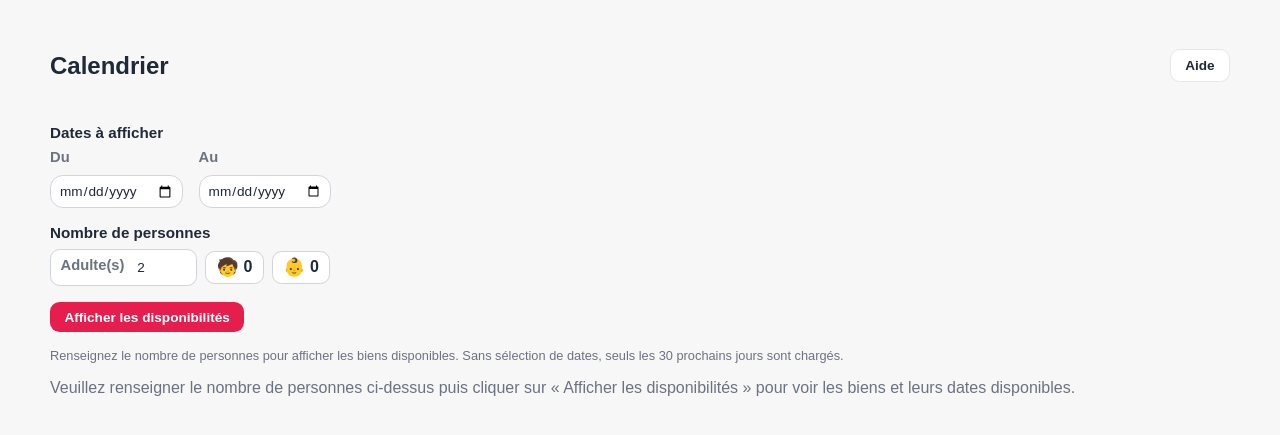
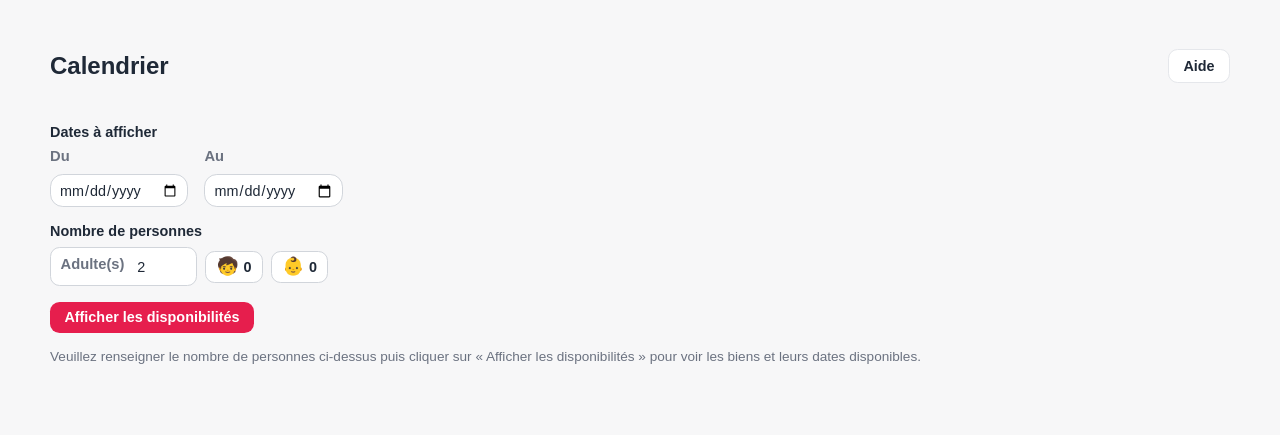
Before and after one commit to vmametmru/samchlolaurepartners, a PHP site: page /calendrier in a window 1280 px wide. Shown: the part 72-507 px from the top of the page. Run offline with PHP 8.4, Linux system fonts and the light colour scheme; data comes from the database, SQL or seed files in the repository; data that the repository does not hold is empty; some libraries are stand-ins or nearby versions.

Commit message:
Calendrier: normalize fonts, live capacity check, remove 30-days button

```diff
--- a/assets/css/styles.css
+++ b/assets/css/styles.css
@@ -34,6 +34,7 @@ img { max-width: 100%; display: block; }
 .navbar-user-info { font-size: .85rem; color: var(--text-muted, #6b7280); }
 .btn-primary, .btn-secondary, button.link-danger, button.link-warning { appearance: none; border: 0; cursor: pointer; font: inherit; }
 .btn-primary, .btn-secondary { display: inline-flex; align-items: center; justify-content: center; padding: .8rem 1rem; border-radius: .8rem; font-weight: 700; }
+.btn-primary:disabled, .btn-secondary:disabled { opacity: .5; cursor: not-allowed; }
 .btn-primary { background: var(--brand); color: white; }
 .btn-secondary { background: white; color: var(--text); border: 1px solid var(--border); }
 .btn-icon { appearance: none; border: 0; cursor: pointer; font: inherit; display: inline-flex; align-items: center; justify-content: center; width: 2.4rem; height: 2.4rem; border-radius: 50%; background: var(--brand); color: white; font-size: 1.1rem; text-decoration: none; flex-shrink: 0; }
@@ -195,16 +196,16 @@ label span, .label-inline { display: block; font-size: .92rem; font-weight: 600;
    both the column itself and the left offsets of the columns sticky after
    it (capacity, rooms) collapse accordingly; the property thumbnail (with
    its link to the property page) stays visible either way. */
-.calendar-name-toggle { display: inline-flex; align-items: center; gap: .4rem; font-size: .85rem; margin-top: 1rem; cursor: pointer; }
+.calendar-name-toggle { display: inline-flex; align-items: center; gap: .4rem; font-size: .9rem; margin-top: 1rem; cursor: pointer; }
 .calendar-board.cal-name-hidden { --cal-name-w: 0px; }
 .calendar-board.cal-name-hidden .cal-col-name { display: none; }
 
 .calendar-filter { margin-top: 1.25rem; display: flex; flex-direction: column; gap: 1rem; }
 .calendar-filter-section { display: flex; flex-direction: column; gap: .5rem; }
-.calendar-filter-label { font-weight: 700; font-size: .95rem; }
+.calendar-filter-label { font-weight: 700; font-size: .9rem; }
 .calendar-filter-dates { display: flex; flex-wrap: wrap; gap: .75rem 1rem; }
-.calendar-filter-date { display: inline-flex; flex-direction: column; gap: .3rem; font-size: .85rem; }
-.calendar-filter-date .input { padding: .4rem .5rem; }
+.calendar-filter-date { display: inline-flex; flex-direction: column; gap: .3rem; font-size: .9rem; }
+.calendar-filter-date .input { padding: .4rem .5rem; font-size: .9rem; }
 .calendar-guest-form { display: flex; flex-wrap: wrap; align-items: center; gap: .5rem; }
 
 /* Sliding guest fields: only one item is expanded (input visible) at a
@@ -217,21 +218,20 @@ label span, .label-inline { display: block; font-size: .92rem; font-weight: 600;
 .guest-slide-item.active .guest-slide-summary { display: none; }
 .guest-slide-item:not(.active) .guest-slide-input-wrap { display: none; }
 .guest-slide-icon { font-size: 1.1rem; line-height: 1; }
-.guest-slide-count { font-weight: 700; }
-.guest-slide-input-wrap { display: inline-flex; align-items: center; gap: .4rem; font-size: .85rem; border: 1px solid #d1d5db; border-radius: .6rem; padding: .35rem .6rem; background: white; }
+.guest-slide-count { font-weight: 700; font-size: .9rem; }
+.guest-slide-input-wrap { display: inline-flex; align-items: center; gap: .4rem; font-size: .9rem; border: 1px solid #d1d5db; border-radius: .6rem; padding: .35rem .6rem; background: white; }
 .guest-slide-field-label { white-space: nowrap; }
-.guest-slide-input { width: 3.5rem; padding: .3rem .4rem; border: 0; }
+.guest-slide-input { width: 3.5rem; padding: .3rem .4rem; border: 0; font-size: .9rem; }
 .guest-slide-input:focus { outline: none; }
 
 .calendar-filter-actions { display: inline-flex; align-items: center; gap: .75rem; }
-.calendar-filter-submit { padding: .45rem .9rem; border-radius: .6rem; font-size: .85rem; }
-.calendar-filter-hint { margin: 0; font-size: .8rem; }
-.calendar-guest-required-hint, .calendar-capacity-warning { margin-top: 1rem; }
-.calendar-loading-message { margin-top: 1rem; display: flex; align-items: center; gap: .5rem; }
+.calendar-filter-submit { padding: .45rem .9rem; border-radius: .6rem; font-size: .9rem; }
+.calendar-guest-required-hint { margin-top: 1rem; font-size: .85rem; }
+.calendar-loading-message { margin-top: 1rem; display: flex; align-items: center; gap: .5rem; font-size: .85rem; }
 .calendar-loading-message[hidden] { display: none; }
-.calendar-price-note { margin-top: 1rem; }
+.calendar-price-note { margin-top: 1rem; font-size: .85rem; }
 
-.calendar-help-btn { padding: .5rem .9rem; border-radius: .6rem; font-size: .85rem; flex-shrink: 0; }
+.calendar-help-btn { padding: .5rem .9rem; border-radius: .6rem; font-size: .9rem; flex-shrink: 0; }
 .help-dialog { max-width: 32rem; width: calc(100% - 2rem); border: 1px solid var(--border, #e5e7eb); border-radius: .9rem; padding: 1.25rem; }
 .help-dialog::backdrop { background: rgba(17, 24, 39, .45); }
 .help-dialog form { display: flex; justify-content: flex-end; margin: -.5rem -.5rem .5rem 0; }
@@ -240,11 +240,11 @@ label span, .label-inline { display: block; font-size: .92rem; font-weight: 600;
 
 .multi-booking-cart { margin-top: 1.25rem; border: 1px solid var(--border, #e5e7eb); border-radius: .9rem; padding: 1rem; background: #f9fafb; }
 .multi-cart-list { list-style: none; margin: 0 0 .75rem; padding: 0; display: flex; flex-wrap: wrap; gap: .5rem; }
-.multi-cart-item { display: flex; align-items: center; gap: .6rem; background: #fee2e2; border: 1px solid #fca5a5; border-radius: .6rem; padding: .4rem .5rem; font-size: .85rem; color: #7f1d1d; }
+.multi-cart-item { display: flex; align-items: center; gap: .6rem; background: #fee2e2; border: 1px solid #fca5a5; border-radius: .6rem; padding: .4rem .5rem; font-size: .9rem; color: #7f1d1d; }
 .multi-cart-item-thumb { width: 2.5rem; height: 2.5rem; object-fit: cover; border-radius: .4rem; flex-shrink: 0; }
 .multi-cart-item-info { display: flex; flex-direction: column; gap: .1rem; }
 .multi-cart-item-name { font-weight: 700; }
-.multi-cart-item-dates { font-size: .8rem; }
+.multi-cart-item-dates { font-size: .85rem; }
 .multi-cart-remove { border: 0; background: rgba(127, 29, 29, .12); color: #7f1d1d; width: 1.4rem; height: 1.4rem; border-radius: 50%; font-size: .95rem; line-height: 1; font-weight: 700; cursor: pointer; flex-shrink: 0; }
 .multi-cart-remove:hover { background: rgba(127, 29, 29, .22); }
 .multi-cart-summary { margin: 0 0 .75rem; padding: .6rem .75rem; border-radius: .6rem; background: #fff; border: 1px solid var(--border, #e5e7eb); font-size: .9rem; }
--- a/files/views/pages/calendar.php
+++ b/files/views/pages/calendar.php
@@ -80,12 +80,8 @@ $frenchMonthsShort = [1 => 'Jan', 'Fév', 'Mar', 'Avr', 'Mai', 'Juin', 'Juil', '
     </div>
 
     <div class="calendar-filter-actions">
-      <button type="submit" class="btn-primary calendar-filter-submit">Afficher les disponibilités</button>
-      <?php if ($dateFrom !== '' && $dateTo !== ''): ?>
-        <a class="text-link" href="/calendrier">30 prochains jours</a>
-      <?php endif; ?>
+      <button type="submit" class="btn-primary calendar-filter-submit" data-calendar-filter-submit>Afficher les disponibilités</button>
     </div>
-    <p class="muted calendar-filter-hint">Renseignez le nombre de personnes pour afficher les biens disponibles. Sans sélection de dates, seuls les 30 prochains jours sont chargés.</p>
   </form>
 
   <p class="calendar-loading-message" data-calendar-loading hidden><span class="spinner" aria-hidden="true"></span> Chargement des disponibilités…</p>
@@ -96,14 +92,17 @@ $frenchMonthsShort = [1 => 'Jan', 'Fév', 'Mar', 'Avr', 'Mai', 'Juin', 'Juil', '
     <p class="muted">Aucun hébergement à afficher.</p>
   <?php else: ?>
     <p class="muted calendar-price-note">Prix de la nuité en Euros. Le prix inclus les frais de nettoyage 2 fois par semaine.</p>
-    <?php $insufficientCount = count(array_filter($rows, static fn (array $row): bool => !($row['capacity_ok'] ?? true))); ?>
-    <?php if ($insufficientCount > 0): ?>
-      <p class="muted calendar-capacity-warning"><?= $insufficientCount ?> bien(s) ci-dessous ont une capacité individuelle insuffisante pour <?= (int) $totalGuests ?> personne(s), mais restent sélectionnables : combinez-les avec d'autres biens pour atteindre le nombre de personnes voulu.</p>
-    <?php endif; ?>
     <label class="calendar-name-toggle">
       <input type="checkbox" data-calendar-name-toggle>
-      Afficher le nom du bien (masqué par défaut pour laisser plus de place aux dates)
+      Afficher le nom du bien
     </label>
+
+    <div class="calendar-legend">
+      <span class="dot dot-green"></span> Disponible
+      <span class="dot dot-red"></span> Indisponible
+      <span class="dot dot-yellow"></span> Bloquée
+      <span class="dot dot-gray"></span> Non réservable / Non renseigné
+    </div>
 
     <div class="calendar-board cal-name-hidden" data-calendar-board data-multi-calendar-board data-total-guests="<?= (int) $totalGuests ?>" style="--cal-visible-days: <?= (int) $visibleDays ?>;">
       <table class="calendar-board-table">
@@ -151,8 +150,6 @@ $frenchMonthsShort = [1 => 'Jan', 'Fév', 'Mar', 'Avr', 'Mai', 'Juin', 'Juil', '
                 <a class="text-link" href="/properties/<?= $propertyId ?>"><?= \App\View::e($propertyName) ?></a>
                 <?php if (!empty($row['load_failed'])): ?>
                   <p class="muted cal-capacity-note"><span class="cal-warning-icon" aria-hidden="true">⚠️</span>Disponibilités temporairement indisponibles — réessayez dans quelques instants.</p>
-                <?php elseif (!$capacityOk): ?>
-                  <p class="muted cal-capacity-note"><span class="cal-warning-icon" aria-hidden="true">⚠️</span>Capacité max <?= $maxGuests ?> pers. — combinez avec un autre bien pour atteindre <?= (int) $totalGuests ?> personne(s).</p>
                 <?php endif; ?>
               </td>
               <td class="cal-fixed cal-col-num cal-col-capacity"><?= (int) ($property['max_guests'] ?? 0) ?></td>
@@ -197,7 +194,7 @@ $frenchMonthsShort = [1 => 'Jan', 'Fév', 'Mar', 'Avr', 'Mai', 'Juin', 'Juil', '
       <div class="multi-cart-summary" data-multi-cart-summary>
         <p><span data-multi-cart-summary-count>0</span> bien(s) sélectionné(s)</p>
         <p><span data-multi-cart-summary-nights>0</span> nuit(s) sélectionnée(s)</p>
-        <p data-multi-cart-summary-capacity-row>Capacité cumulée des biens sélectionnés : <span data-multi-cart-summary-capacity>0</span> / <?= (int) $totalGuests ?> personne(s)</p>
+        <p data-multi-cart-summary-capacity-row>Capacité cumulée des biens sélectionnés : <span data-multi-cart-summary-capacity>0</span> / <span data-multi-cart-summary-requested><?= (int) $totalGuests ?></span> personne(s)</p>
         <p class="form-feedback" data-multi-cart-capacity-hint></p>
         <p>Montant Total : <span data-multi-cart-summary-total>0</span> Euros</p>
       </div>
@@ -217,12 +214,5 @@ $frenchMonthsShort = [1 => 'Jan', 'Fév', 'Mar', 'Avr', 'Mai', 'Juin', 'Juil', '
         <p class="form-feedback" data-form-feedback></p>
       </form>
     </div>
-
-    <div class="calendar-legend">
-      <span class="dot dot-green"></span> Disponible
-      <span class="dot dot-red"></span> Indisponible
-      <span class="dot dot-yellow"></span> Réservation d'1 nuit (arrivée ou départ uniquement)
-      <span class="dot dot-gray"></span> Non réservable / Non renseigné
-    </div>
   <?php endif; ?>
 </section>
```
Also changed, not shown: assets/js/app.js (+74 -1 lines).
